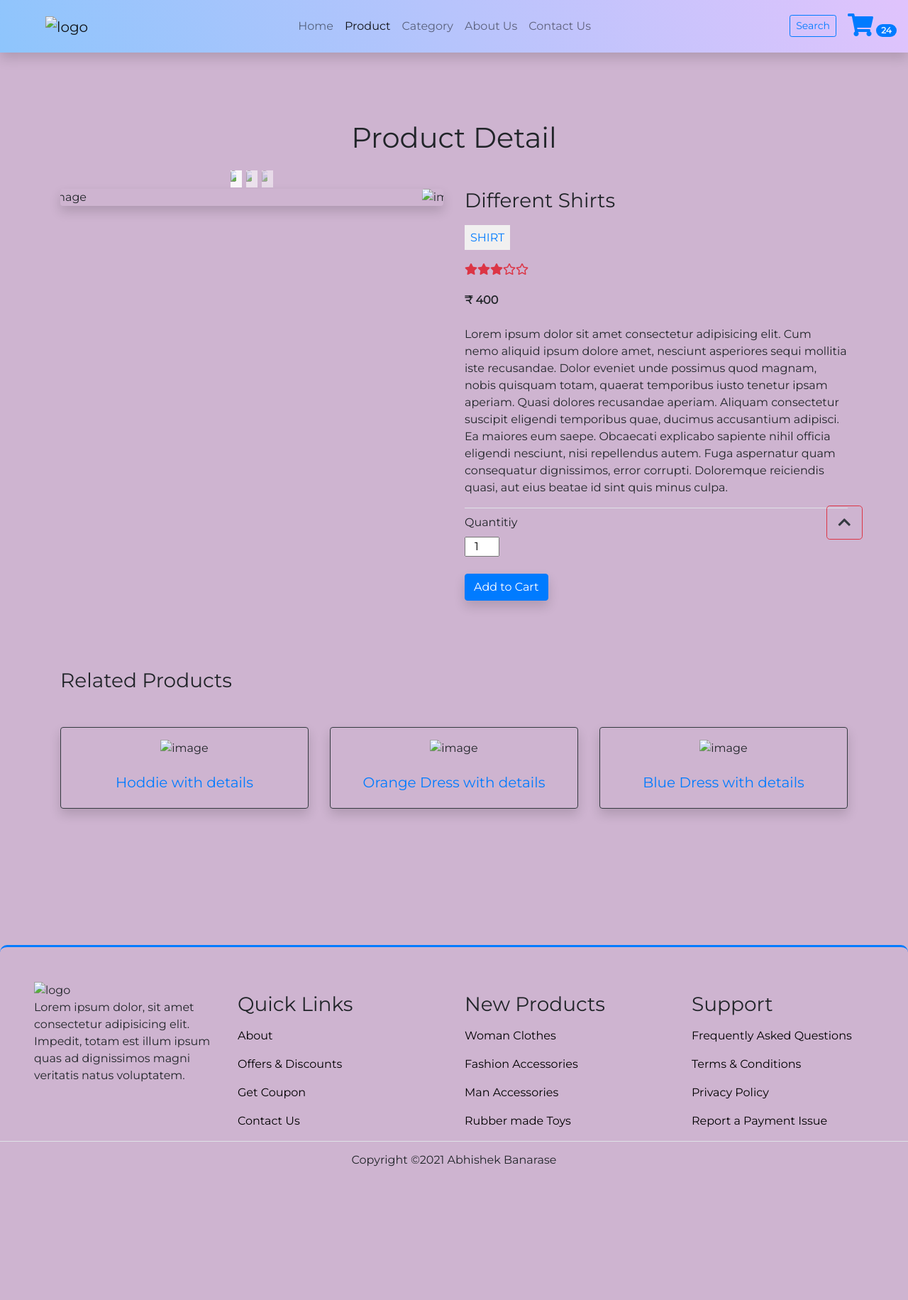
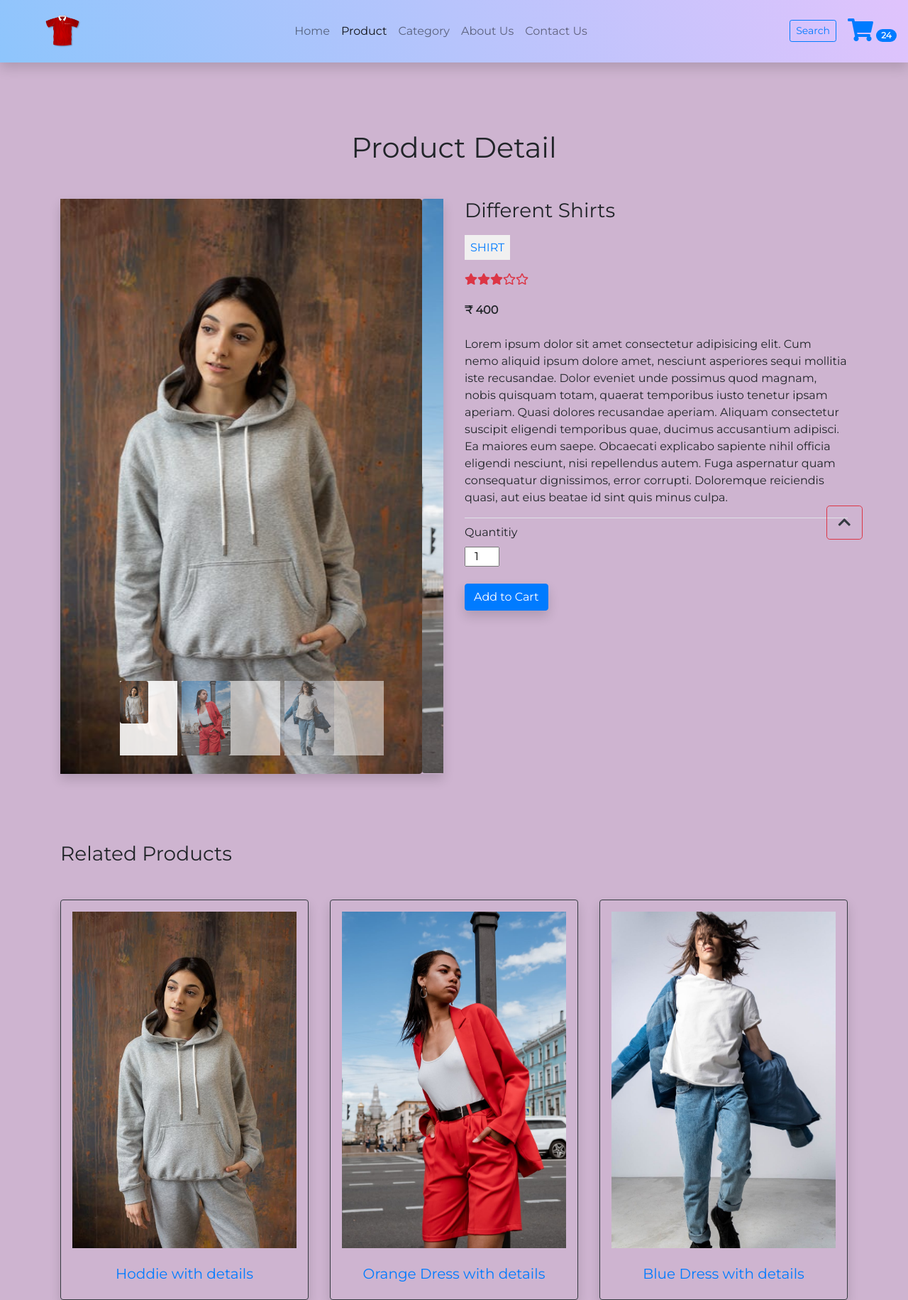
Before and after one commit to Shraddhasonawane-21/future-talent, a plain HTML site: page product_detail.html in a window 1280 px wide. Shown: the top 1831 px of the page at 71% size. Before the commit the page ends 1660 px from the top, so only its background shows below. Drawn offline with nearby package versions, Linux system fonts and the light colour scheme; files that its build step writes are made by us from their sources.

Commit message:
first commite

```diff
--- a/product_detail.html
+++ b/product_detail.html
@@ -28,7 +28,7 @@
             <nav class="navbar navbar-expand-lg navbar-light  py-3  " style="background-color: #8EC5FC;
     background-image: linear-gradient(62deg, #8EC5FC 0%, #E0C3FC 100%);">
                 <a class="navbar-brand pl-5" href="javascript:;">
-                     <img src="/images/new23.png" class="img img-fluid" width="50px" alt="logo">
+                     <img src="/new23.png" class="img img-fluid" width="50px" alt="logo">
                 </a>
                 <button class="navbar-toggler" type="button" data-toggle="collapse"
                     data-target="#navbarSupportedContent" aria-controls="navbarSupportedContent" aria-expanded="false"
@@ -97,29 +97,29 @@
                                 data-ride="carousel">
                                 <ol class="carousel-indicators">
                                     <li data-target="#carouselExampleIndicators" data-slide-to="0" class="active">
-                                        <img src="/images/new9.jpeg" class="d-block w-50 img img-fluid rounded"
+                                        <img src="/new9.jpeg" class="d-block w-50 img img-fluid rounded"
                                             width="15px" alt="image">
                                     </li>
                                     <li data-target="#carouselExampleIndicators" data-slide-to="1">
-                                        <img src="/images/new11.jpeg" class="d-block w-50 img img-fluid rounded"
+                                        <img src="/new11.jpeg" class="d-block w-50 img img-fluid rounded"
                                             width="15px" alt="image">
                                     </li>
                                     <li data-target="#carouselExampleIndicators" data-slide-to="2">
-                                        <img src="/images/new21.jpeg" class="d-block w-50 img img-fluid rounded"
+                                        <img src="/new21.jpeg" class="d-block w-50 img img-fluid rounded"
                                             width="15px" alt="image">
                                     </li>
                                 </ol>
                                 <div class="carousel-inner">
                                     <div class="carousel-item active">
-                                        <img src="/images/new9.jpeg"
+                                        <img src="/new9.jpeg"
                                             class="d-block w-100 img img-fluid rounded" alt="image">
                                     </div>
                                     <div class="carousel-item">
-                                        <img src="e/images/new11.jpeg"
+                                        <img src="/new11.jpeg"
                                             class="d-block w-100 img img-fluid rounded" alt="image">
                                     </div>
                                     <div class="carousel-item">
-                                        <img src="/images/new21.jpeg"
+                                        <img src="/new21.jpeg"
                                             class="d-block w-100 img img-fluid rounded" alt="image">
                                     </div>
                                 </div>
@@ -192,7 +192,7 @@
                     <div class="col-md-4 col-6">
                         <div class="border border-dark rounded shadow text-center p-3">
                             <div class="mb-4">
-                                <img src="/images/new9.jpeg" class="img img-fluid" alt="image">
+                                <img src="/new9.jpeg" class="img img-fluid" alt="image">
                             </div>
                             <div>
                                 <a href="javascript:;">
@@ -204,7 +204,7 @@
                     <div class="col-md-4 col-6">
                         <div class="border border-dark rounded shadow text-center p-3">
                             <div class="mb-4">
-                                <img src="/images/new11.jpeg" class="img img-fluid" alt="image">
+                                <img src="/new11.jpeg" class="img img-fluid" alt="image">
                             </div>
                             <div>
                                 <a href="javascript:;">
@@ -216,7 +216,7 @@
                     <div class="col-md-4 col-6">
                         <div class="border border-dark rounded shadow text-center p-3">
                             <div class="mb-4">
-                                <img src="/images/new21.jpeg" class="img img-fluid" alt="image">
+                                <img src="/new21.jpeg" class="img img-fluid" alt="image">
                             </div>
                             <div>
                                 <a href="javascript:;">
@@ -240,7 +240,7 @@
                 <div class="row">
                     <div class="col-md-3 col-6 pl-5">
                         <div class="footer_title">
-                            <img src="/images/new23.png" width="150px" class="img img-fluid" alt="logo">
+                            <img src="/new23.png" width="150px" class="img img-fluid" alt="logo">
                         </div>
                         <div>
                             Lorem ipsum dolor, sit amet consectetur adipisicing elit. Impedit, totam est illum ipsum
```
Also changed, not shown: about.html (+1 -1 lines), cart.html (+4 -4 lines), category.html (+8 -8 lines), checkout.html (+2 -2 lines), contact.html (+2 -2 lines), order_confirmation.html (+3 -3 lines), search.html (+5 -5 lines).
